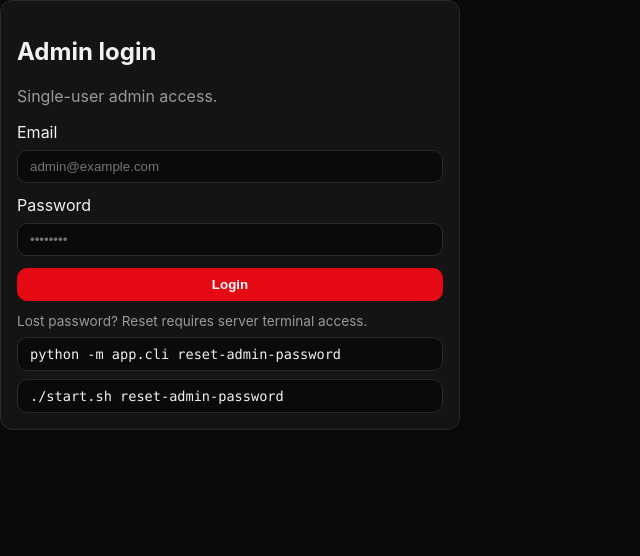
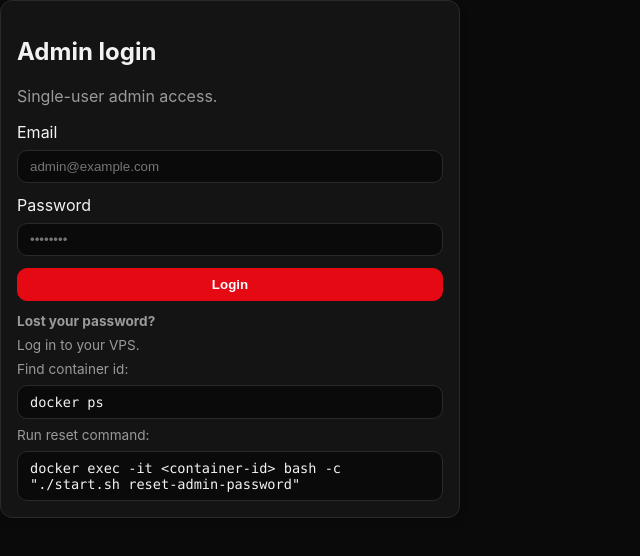
Before and after one commit to DevIsuruSampath/urlshortener, a Next.js app in the folder apps/web/: page /login in a window 1280 px wide. Shown: the top 556 px of the page, without its empty margins (0-640 px from the left). Built offline with nearby package versions, Linux system fonts and the light colour scheme; no server answers.

Commit message:
chore: update lost-password login instructions to dokploy-style container commands

```diff
--- a/apps/web/src/components/auth/AuthForm.tsx
+++ b/apps/web/src/components/auth/AuthForm.tsx
@@ -92,9 +92,12 @@ export function AuthForm() {
       </form>
 
       <div className="auth-help muted">
-        <p>Lost password? Reset requires server terminal access.</p>
-        <code>python -m app.cli reset-admin-password</code>
-        <code>./start.sh reset-admin-password</code>
+        <p><strong>Lost your password?</strong></p>
+        <p>Log in to your VPS.</p>
+        <p>Find container id:</p>
+        <code>docker ps</code>
+        <p>Run reset command:</p>
+        <code>docker exec -it &lt;container-id&gt; bash -c "./start.sh reset-admin-password"</code>
       </div>
     </section>
   );
```
